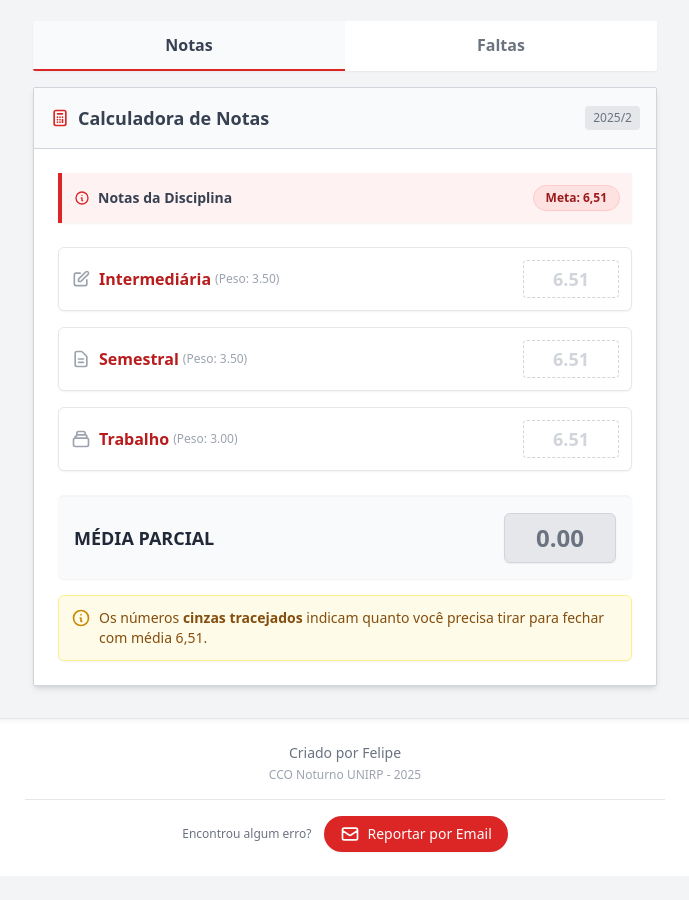
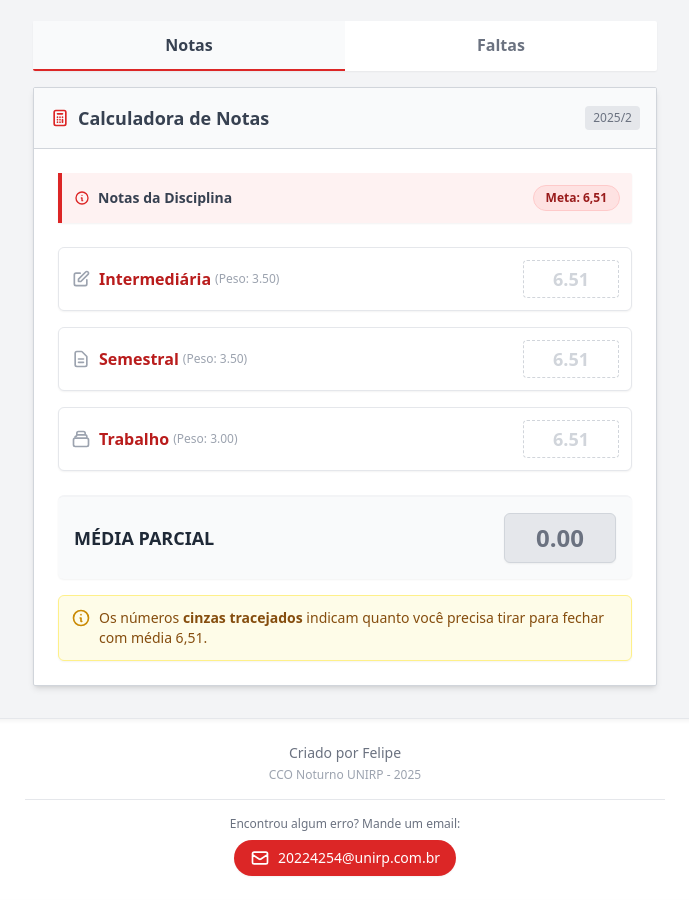
Before and after one commit to Felipinhooo27/Guia-do-aluno-UNIRP, a plain HTML site: page index.html in a window 1280 px wide. Shown: the part 147-1047 px from the top of the page, without its empty margins (295-984 px from the left). Before the commit the page ends 1023 px from the top, so only its background shows below. Drawn offline with nearby package versions, Linux system fonts and the light colour scheme.

Commit message:
fix:afff

```diff
--- a/index.html
+++ b/index.html
@@ -317,25 +317,43 @@
             <div class="my-4 border-t border-gray-200 dark:border-gray-700"></div>
 
             <!-- Reportar Bug -->
-            <div class="flex flex-col sm:flex-row items-center justify-center gap-2 sm:gap-3">
+            <div class="flex flex-col items-center justify-center gap-2">
                 <span class="text-xs text-gray-500 dark:text-gray-400">
-                    Encontrou algum erro?
+                    Encontrou algum erro? Mande um email:
                 </span>
-                <a href="mailto:20224254@unirp.com.br?subject=Bug%20no%20Guia%20do%20Aluno&body=Oi%2C%20encontrei%20um%20erro%3A%0A%0A"
+                <button onclick="copyEmail()" id="copy-email-btn"
                    class="inline-flex items-center gap-2 px-4 py-2 bg-red-600 hover:bg-red-700
                           text-white text-sm font-medium rounded-full transition-colors
-                          shadow-sm hover:shadow-md">
+                          shadow-sm hover:shadow-md cursor-pointer">
                     <!-- Email SVG Icon -->
                     <svg class="h-5 w-5" viewBox="0 0 24 24" fill="none" stroke="currentColor" xmlns="http://www.w3.org/2000/svg">
                         <path stroke-linecap="round" stroke-linejoin="round" stroke-width="2" d="M3 8l7.89 5.26a2 2 0 002.22 0L21 8M5 19h14a2 2 0 002-2V7a2 2 0 00-2-2H5a2 2 0 00-2 2v10a2 2 0 002 2z"/>
                     </svg>
-                    Reportar por Email
-                </a>
+                    <span id="email-text">20224254@unirp.com.br</span>
+                </button>
+                <span id="copy-feedback" class="text-xs text-green-600 dark:text-green-400 hidden">Copiado!</span>
             </div>
         </div>
     </footer>
 
     <script>
+        // --- Função Copiar Email ---
+        function copyEmail() {
+            const email = '20224254@unirp.com.br';
+            navigator.clipboard.writeText(email).then(() => {
+                const feedback = document.getElementById('copy-feedback');
+                const btn = document.getElementById('copy-email-btn');
+                feedback.classList.remove('hidden');
+                btn.classList.remove('bg-red-600', 'hover:bg-red-700');
+                btn.classList.add('bg-green-600', 'hover:bg-green-700');
+                setTimeout(() => {
+                    feedback.classList.add('hidden');
+                    btn.classList.remove('bg-green-600', 'hover:bg-green-700');
+                    btn.classList.add('bg-red-600', 'hover:bg-red-700');
+                }, 2000);
+            });
+        }
+
         // --- Dark Mode Logic ---
         const darkModeToggle = document.getElementById('dark-mode-toggle');
         const htmlElement = document.documentElement;
```
